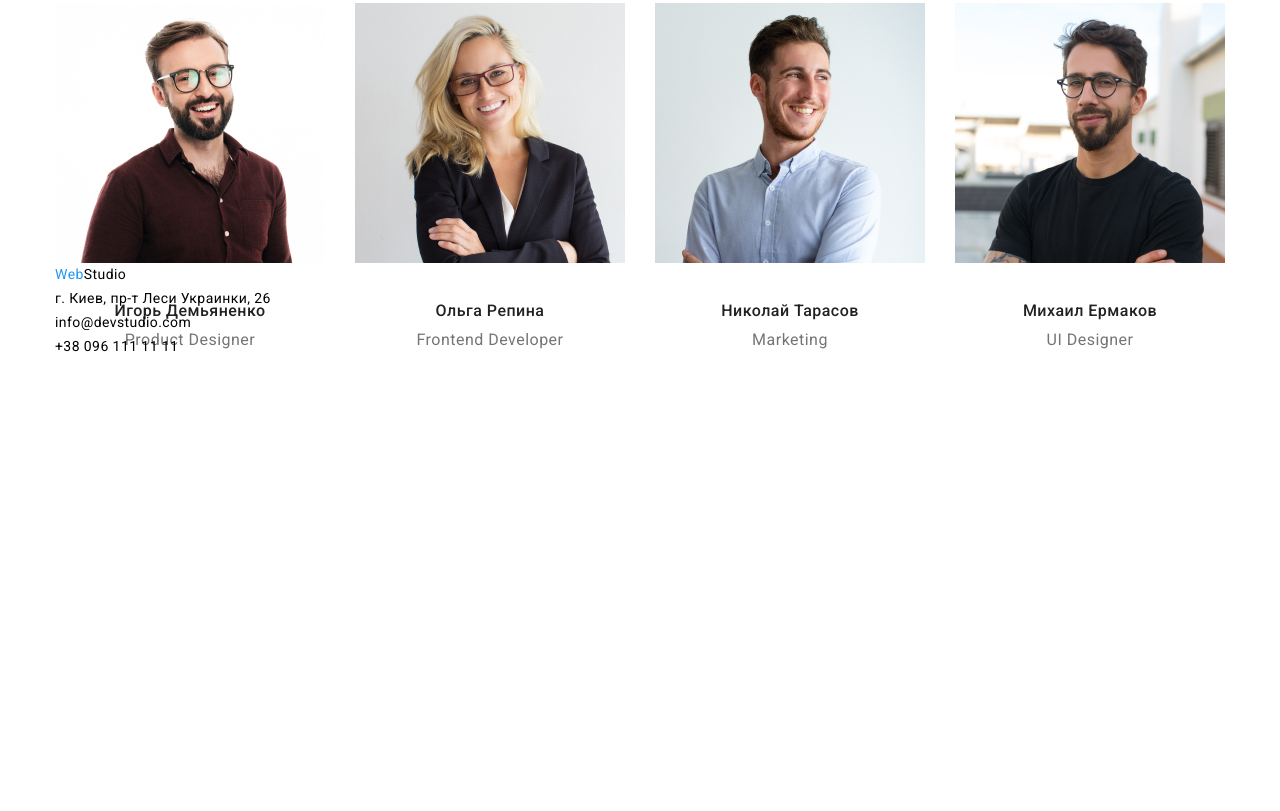
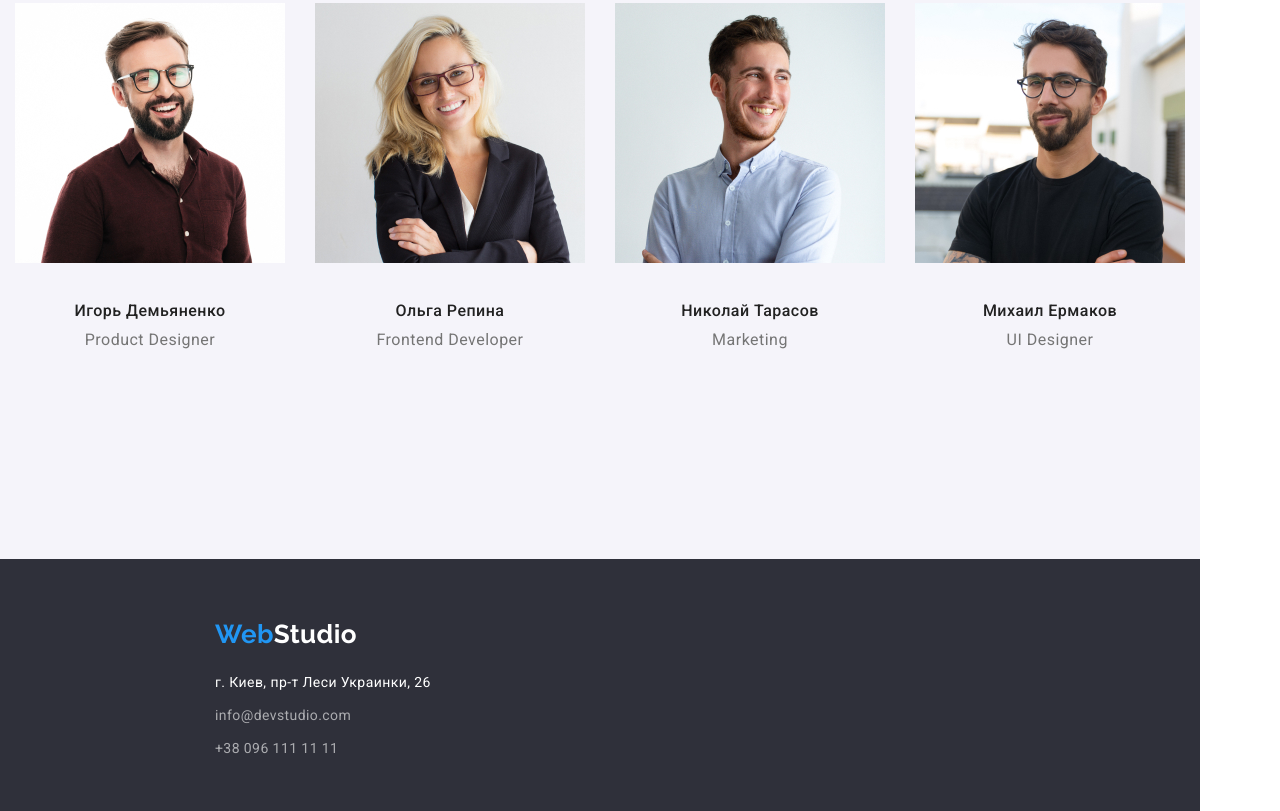
Before and after one commit to BloodyEye/goit-markup-hw-02, a plain HTML site: page index.html in a window 1280 px wide. Shown: the part 1350-2161 px from the top of the page. Before the commit the page ends 1709 px from the top, so only its background shows below. Drawn offline with Linux system fonts and the light colour scheme.

Commit message:
update styles footer

```diff
--- a/css/style.css
+++ b/css/style.css
@@ -25,7 +25,9 @@ ul {
 a {
   color: inherit;
 }
-.logo-web {
+.logo-web,
+.ftr-logo-web {
+  text-decoration: none;
   color: #2196f3;
 }
 .logo-st {
@@ -36,7 +38,8 @@ a {
   padding: 0;
   list-style: none;
 }
-.link {
+.link,
+.ftr-link {
   text-decoration: none;
 }
 .container {
@@ -65,6 +68,10 @@ h2 {
   color: var(--title-color);
 }
 /*HEADER STYLE*/
+.header {
+  width: 1200px;
+  height: 80px;
+}
 .navbar /*header-container*/,
 .nav-area /*nav-container*/,
 .site-nav,
@@ -111,6 +118,8 @@ nav > a {
 /*HEADER STYLE*/
 
 /* MAIN STYLE */
+.order {
+}
 .order-btn {
   /* font-family: Roboto;
   font-style: normal;
@@ -192,10 +201,10 @@ nav > a {
 }
 /*speciality work*/
 /*service section*/
-.service{
+.service {
   padding-top: 0;
 }
-.service-list{
+.service-list {
   display: flex;
   flex-wrap: wrap;
 }
@@ -210,18 +219,24 @@ nav > a {
 }
 /*service section*/
 /*OUR TEAM*/
-.our-team{
+.team {
+  width: 1200px;
+  height: 648px;
+  background-color: var(--page-color);
+}
+.our-team {
   display: flex;
 }
-.our-team > li:not(:last-child){
-margin-right: 30px;
+.our-team > li:not(:last-child) {
+  margin-right: 30px;
 }
-.our-team > li{
+.our-team > li {
   display: block;
   width: 270px;
   height: 260px;
+  margin-bottom: 94px;
 }
-.our-team h3{
+.our-team h3 {
   margin-bottom: 10px;
   padding-top: 30px;
   font-weight: 500;
@@ -231,14 +246,50 @@ margin-right: 30px;
   letter-spacing: 0.03em;
   color: var(--title-color);
 }
-.profession{
+.profession {
   font-size: 16px;
   line-height: 1.19;
   text-align: center;
   letter-spacing: 0.03em;
   color: #757575;
 }
-
 /*OUR TEAM*/
 
 /* MAIN STYLE */
+/*FOOTER*/
+.footer {
+  height: 252px;
+  width: 1200px;
+  background-color: var(--background-color-dark);
+}
+.ftr-data {
+  margin: 0;
+  padding-top: 60px;
+  padding-left: 215px;
+}
+.ftr-logo-web {
+  width: 231px;
+  height: 132px;
+  font-family: Raleway;
+  font-style: normal;
+  font-weight: bold;
+  font-size: 26px;
+  line-height: 1.19;
+}
+.footer .logo-st {
+  color: var(--page-color-white);
+}
+.ftr-adress {
+  width: 231px;
+  margin-top: 20px;
+}
+.ftr-adress > li {
+  padding-bottom: 9px;
+}
+.ftr-adress .link {
+  color: var(--page-color-white);
+}
+.ftr-link {
+  color: rgba(255, 255, 255, 0.6);
+}
+/*FOOTER*/
--- a/index.html
+++ b/index.html
@@ -104,7 +104,7 @@
       </section>
       <!-- SERVIce-->
       <section class="team">
-        <div class="container">
+        <div class="container team-container">
           <h2>Наша команда</h2>
           <ul class="our-team">
             <li>
@@ -131,22 +131,21 @@
         </div>
       </section>
     </main>
-    <footer>
-      <div id="contacts" class="container">
-        <a href="/">
-          <span class="logo-web">Web</span><span class="logo-st">Studio</span>
+    <!--FOOTER-->
+    <footer class="footer">
+      <div class="ftr-data">
+        <a href="/" class="ftr-logo-web">
+          <span>Web</span><span class="logo-st">Studio</span>
         </a>
-        <ul>
+        <ul class="ftr-adress">
           <li>
-            <a href="https://goo.gl/maps/uUebUFh7nfzRT5ZEA"
-              >г. Киев, пр-т Леси Украинки, 26</a
-            >
+            <a href="https://goo.gl/maps/uUebUFh7nfzRT5ZEA" class="link">г. Киев, пр-т Леси Украинки, 26</a>
           </li>
           <li>
-            <a href="mailto:info@devstudio.com">info@devstudio.com</a>
+            <a  href="mailto:info@devstudio.com" class="ftr-link">info@devstudio.com</a>
           </li>
           <li>
-            <a href="tel:+380961111111">+38 096 111 11 11</a>
+            <a href="tel:+380961111111" class="ftr-link">+38 096 111 11 11</a>
           </li>
         </ul>
       </div>
```
